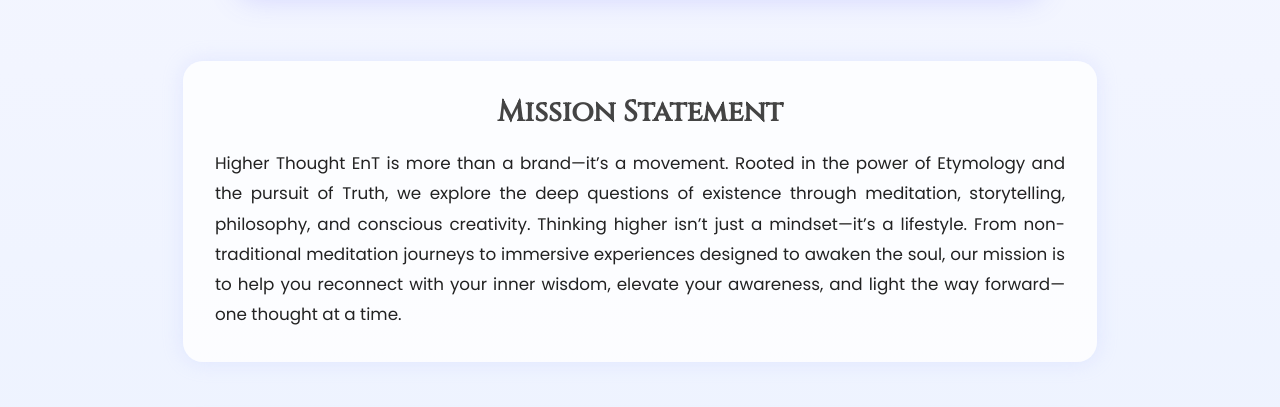
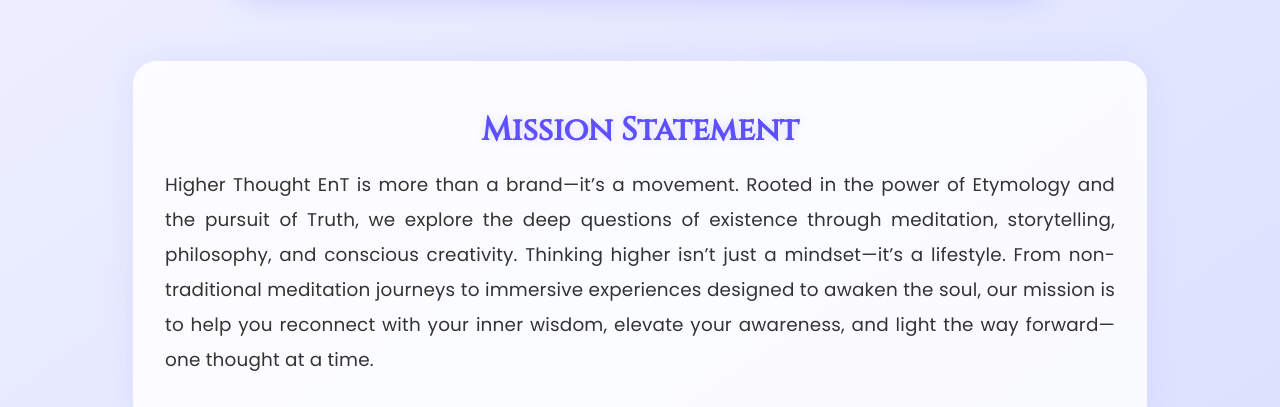
Before and after one commit to tdailey1121/higherthoughtllc, a plain HTML site: page about.html in a window 1280 px wide. Shown: the part 490-897 px from the top of the page. Drawn offline with Linux system fonts and the light colour scheme.

Commit message:
Update about.html
Added about_page_style css

```diff
--- a/about.html
+++ b/about.html
@@ -5,6 +5,7 @@
   <meta name="viewport" content="width=device-width, initial-scale=1.0"/>
   <title>About | Higher Thought EnT</title>
   <link rel="stylesheet" href="CSS/style.css" />
+  <link rel="stylesheet" href="CSS/about_page_style.css" />
   <link href="https://fonts.googleapis.com/css2?family=Cinzel:wght@500&family=Poppins&display=swap" rel="stylesheet">
 </head>
 <body class="about-page">
```
